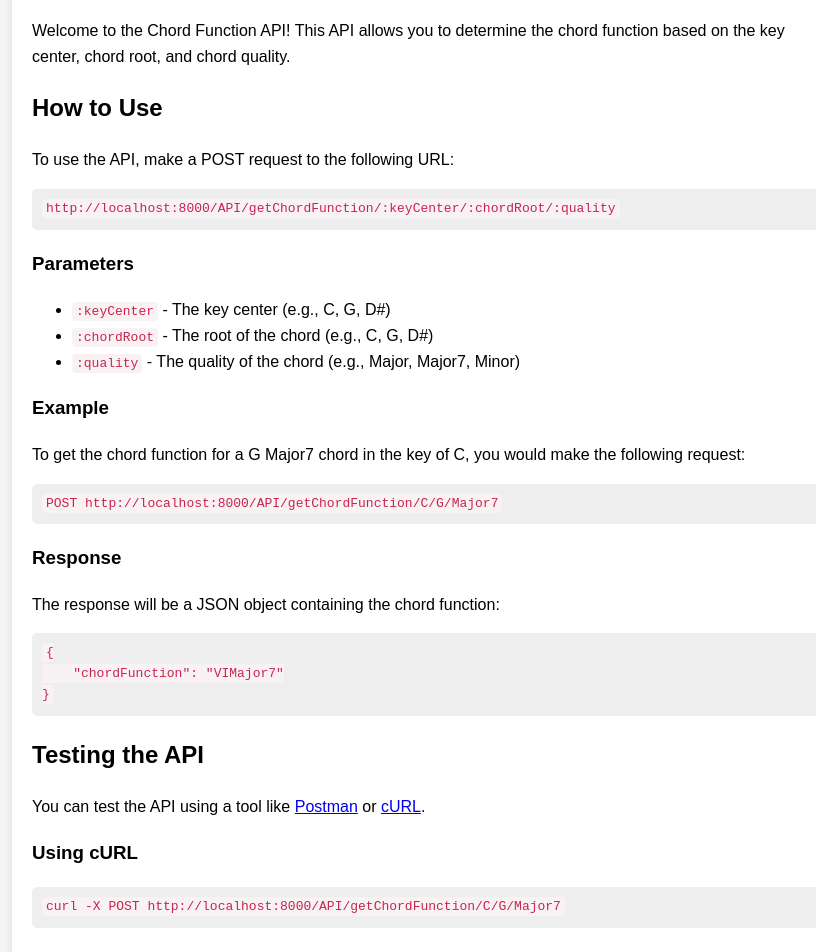
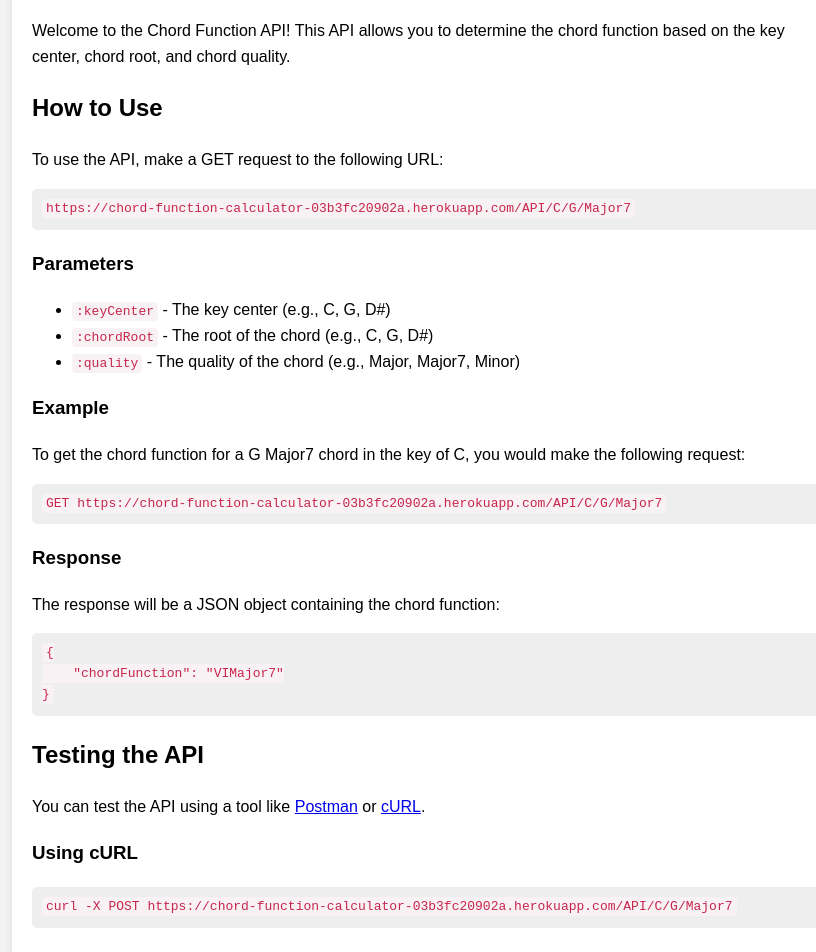
Before and after one commit to aelishRollo/chord-function-api, a website: page index.html in a window 1280 px wide. Shown: the part 116-1068 px from the top of the page, without its empty margins (208-1024 px from the left). Drawn offline with Linux system fonts and the light colour scheme.

Commit message:
Refactor to use GET rather than POST

```diff
--- a/index.html
+++ b/index.html
@@ -43,8 +43,8 @@
         <p>Welcome to the Chord Function API! This API allows you to determine the chord function based on the key center, chord root, and chord quality.</p>
 
         <h2>How to Use</h2>
-        <p>To use the API, make a POST request to the following URL:</p>
-        <pre><code>http://localhost:8000/API/getChordFunction/:keyCenter/:chordRoot/:quality</code></pre>
+        <p>To use the API, make a GET request to the following URL:</p>
+        <pre><code>https://chord-function-calculator-03b3fc20902a.herokuapp.com/API/C/G/Major7</code></pre>
 
         <h3>Parameters</h3>
         <ul>
@@ -55,7 +55,7 @@
 
         <h3>Example</h3>
         <p>To get the chord function for a G Major7 chord in the key of C, you would make the following request:</p>
-        <pre><code>POST http://localhost:8000/API/getChordFunction/C/G/Major7</code></pre>
+        <pre><code>GET https://chord-function-calculator-03b3fc20902a.herokuapp.com/API/C/G/Major7</code></pre>
 
         <h3>Response</h3>
         <p>The response will be a JSON object containing the chord function:</p>
@@ -67,7 +67,7 @@
         <p>You can test the API using a tool like <a href="https://www.postman.com/" target="_blank">Postman</a> or <a href="https://curl.se/" target="_blank">cURL</a>.</p>
 
         <h3>Using cURL</h3>
-        <pre><code>curl -X POST http://localhost:8000/API/getChordFunction/C/G/Major7</code></pre>
+        <pre><code>curl -X POST https://chord-function-calculator-03b3fc20902a.herokuapp.com/API/C/G/Major7</code></pre>
     </div>
 </body>
 </html>
--- a/server.js
+++ b/server.js
@@ -11,7 +11,7 @@ app.get('/', (req, res) => {
     res.sendFile(__dirname + '/index.html');
 });
 
-app.post('/API/getChordFunction/:keyCenter/:chordRoot/:quality', (req, res) => {
+app.get('/API/:keyCenter/:chordRoot/:quality', (req, res) => {
     const { keyCenter, chordRoot, quality } = req.params;
     const chordName = chordRoot + quality;
 
```
